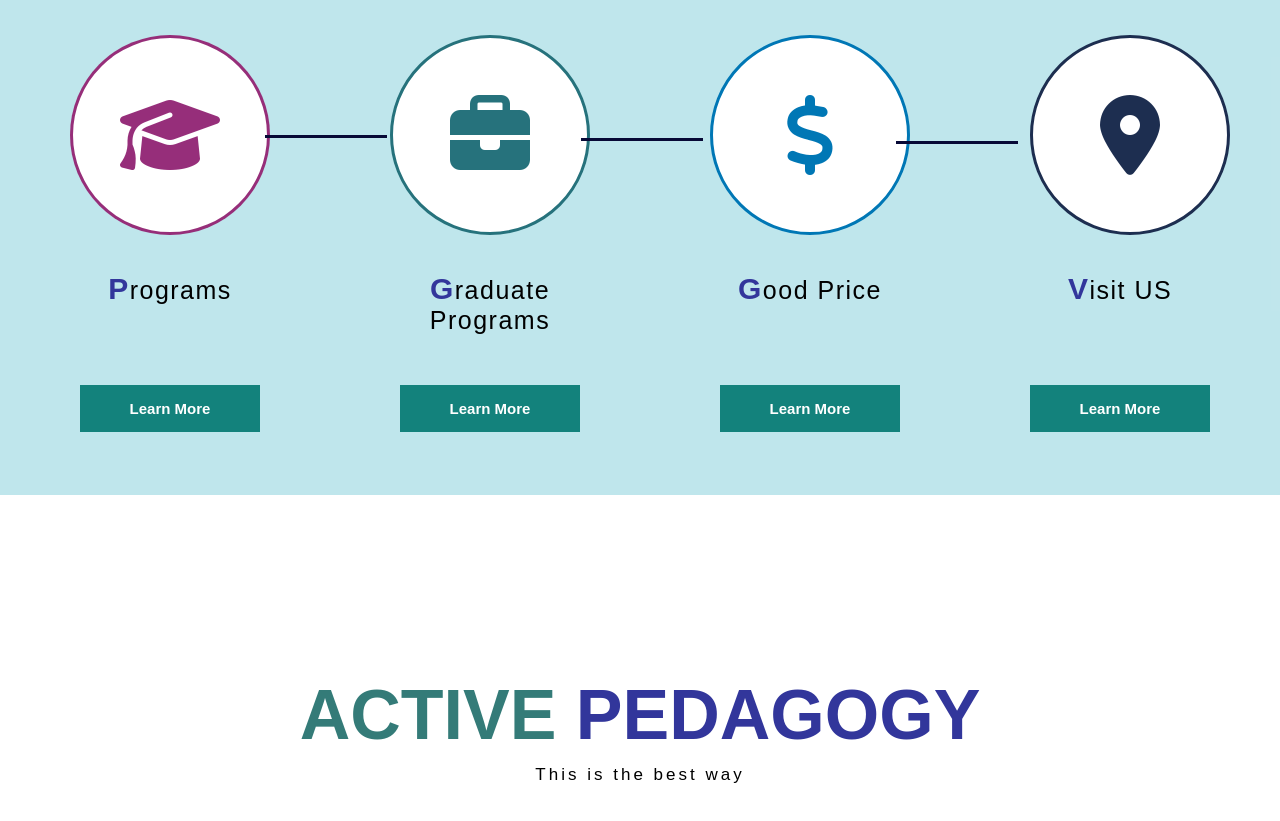
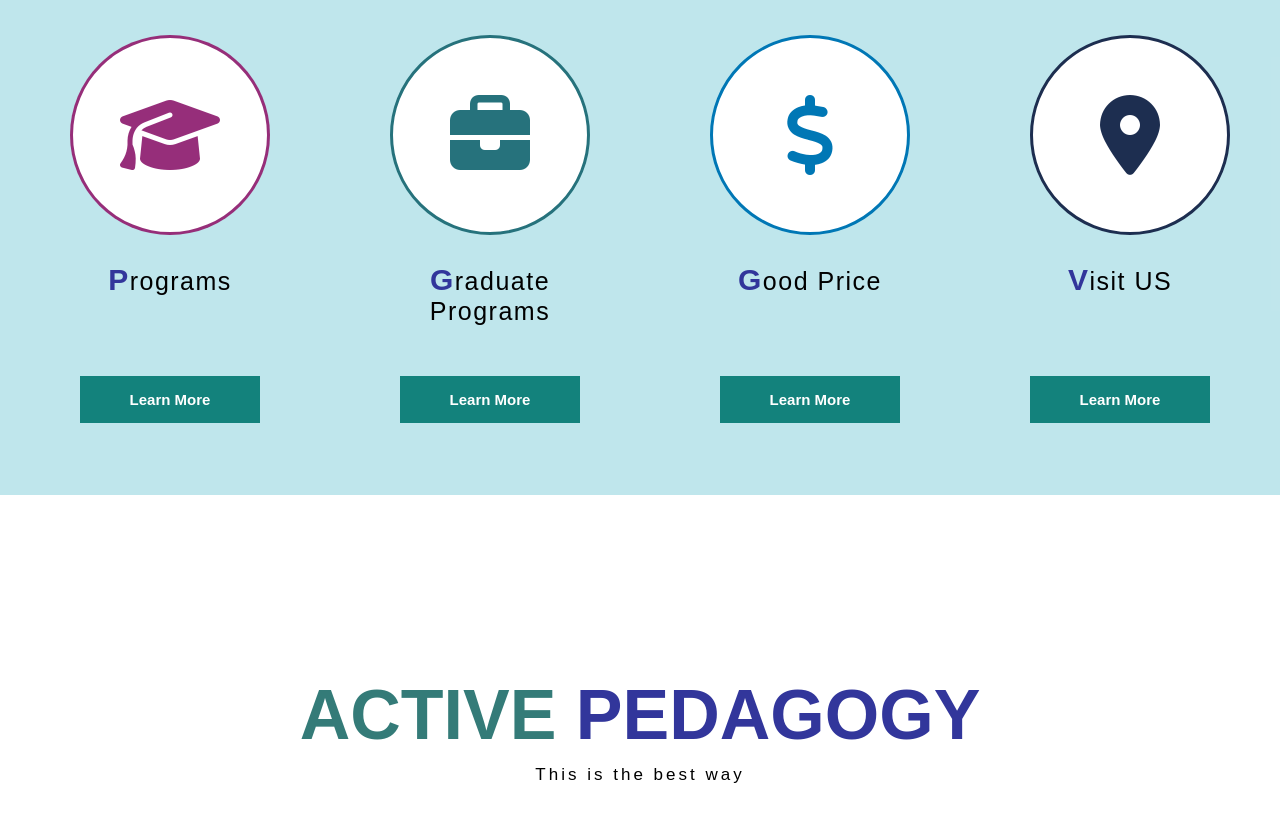
Before and after one commit to abdelkarimhajji/site_vitrine, a plain HTML site: page index.html in a window 1280 px wide. Shown: the part 960-1781 px from the top of the page. Drawn offline with nearby package versions, Linux system fonts and the light colour scheme.

Commit message:
suprimer section

```diff
--- a/index.html
+++ b/index.html
@@ -64,9 +64,7 @@
                 </li>
               </ul>
 
-              <section id="rectangle"></section>
-              <section id="rectangle2"></section>
-              <section id="rectangle3"></section>
+
               <div class="parent">
 
               <div class="programs test0 ">
```
